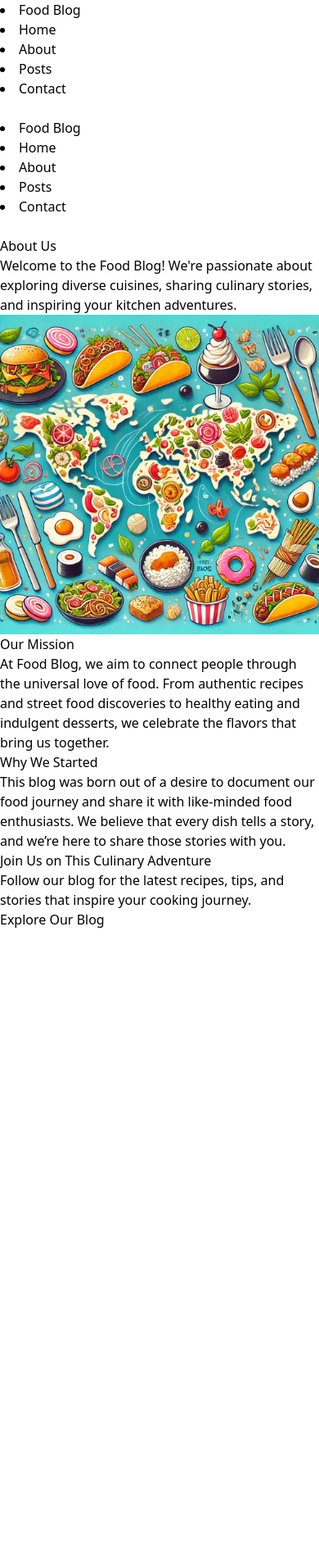
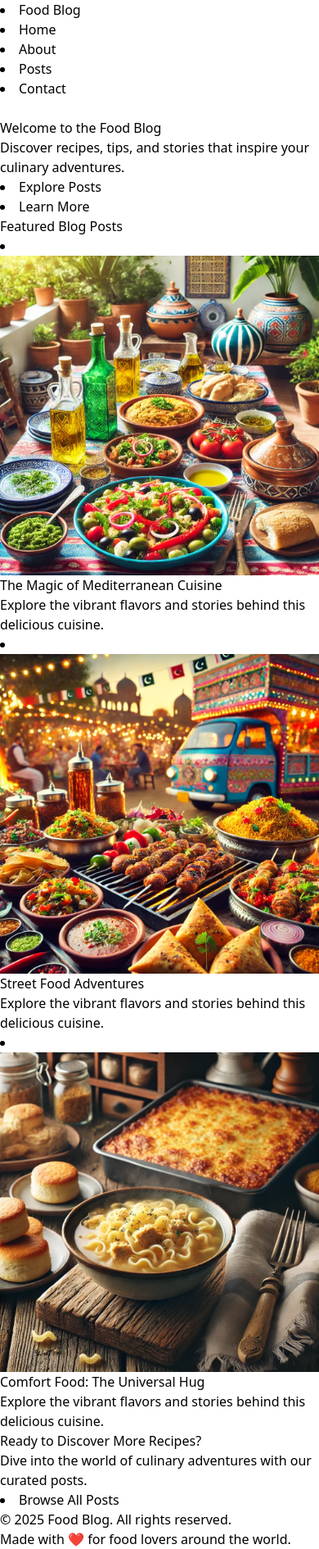
Before and after one commit to zahoor303/blog, a Next.js app: page / in a window 390 px wide. Shown: the whole page at 82% size. Before the commit the page ends 1134 px from the top, so only its background shows below. Built offline with nearby package versions, Linux system fonts and the light colour scheme.

Commit message:
Update page.tsx

```diff
--- a/src/app/page.tsx
+++ b/src/app/page.tsx
@@ -1,13 +1,108 @@
-
-import link from "next/link";
+"use client";
+import Link from "next/link";
 import Navbar from "./components/navbar";
-import About from "./about/page";
 
 export default function Home() {
+
   return (
-    <div>
-      <Navbar />
-      <About/>
+    <div className="min-h-screen bg-gradient-to-b from-blue-50 via-white to-blue-50 text-gray-800">
+       <Navbar/>
+
+      {/* Hero Section */}
+      <section className="relative bg-blue-300 text-white py-20 text-center">
+        <div className="max-w-4xl mx-auto px-6">
+          <h1 className="text-5xl font-bold mb-6">Welcome to the Food Blog</h1>
+          <p className="text-lg mb-8">
+            Discover recipes, tips, and stories that inspire your culinary
+            adventures.
+          </p>
+          <div className="flex justify-center gap-4">
+            <Link href="/posts">
+              <li className="bg-white text-blue-400 px-6 py-3 rounded-md font-medium hover:bg-gray-200 transition">
+                Explore Posts
+              </li>
+            </Link>
+            <Link href="/about">
+              <li className="bg-blue-400 px-6 py-3 rounded-md font-medium hover:bg-blue-600 transition">
+                Learn More
+              </li>
+            </Link>
+          </div>
+        </div>
+      </section>
+
+      {/* Featured Posts Section */}
+      <section className="py-16 max-w-6xl mx-auto px-6">
+        <h2 className=" text-red-300 text-3xl font-bold text-center mb-12">
+          Featured Blog Posts
+        </h2>
+        <div className="grid grid-cols-1 md:grid-cols-2 lg:grid-cols-3 gap-6">
+          {[
+            {
+              id: 1,
+              title: "The Magic of Mediterranean Cuisine",
+              image: "./1.png",
+            },
+            {
+              id: 2,
+              title: "Street Food Adventures",
+              image: "./2.png",
+            },
+            {
+              id: 3,
+              title: "Comfort Food: The Universal Hug",
+              image: "./3.png",
+            },
+          ].map((post) => (
+            <Link key={post.id} href={`/blog/id${post.id}`}>
+              <li className="block bg-white rounded-lg shadow-md hover:shadow-xl overflow-hidden transition transform hover:-translate-y-2">
+                <img
+                  src={post.image}
+                  alt={post.title}
+                  className="w-full h-48 object-cover"
+                />
+                <div className="p-4">
+                  <h3 className="text-xl font-bold mb-2">{post.title}</h3>
+                  <p className="text-gray-800">
+                    Explore the vibrant flavors and stories behind this
+                    delicious cuisine.
+                  </p>
+                </div>
+              </li>
+            </Link>
+          ))}
+        </div>
+      </section>
+
+      {/* Call to Action */}
+      <section className="bg-blue-300 text-white py-16 text-center">
+        <div className="max-w-4xl mx-auto px-6">
+          <h2 className="text-3xl font-bold mb-4">
+            Ready to Discover More Recipes?
+          </h2>
+          <p className="mb-6">
+            Dive into the world of culinary adventures with our curated posts.
+          </p>
+          <Link href="/posts">
+            <li className="bg-white text-blue-400 px-6 py-3 rounded-md font-medium hover:bg-gray-200 transition">
+              Browse All Posts
+            </li>
+          </Link>
+        </div>
+      </section>
+
+      {/* Footer */}
+<footer className="bg-gray-800 text-white py-6 text-center">
+  <div className="container mx-auto">
+    <p className="text-sm md:text-base">
+      &copy; {new Date().getFullYear()} <span className="font-semibold">Food Blog</span>. All rights reserved.
+    </p>
+    <p className="text-xs mt-2">
+      Made with ❤️ for food lovers around the world.
+    </p>
+  </div>
+</footer>
+
     </div>
   );
-};
+}
```
